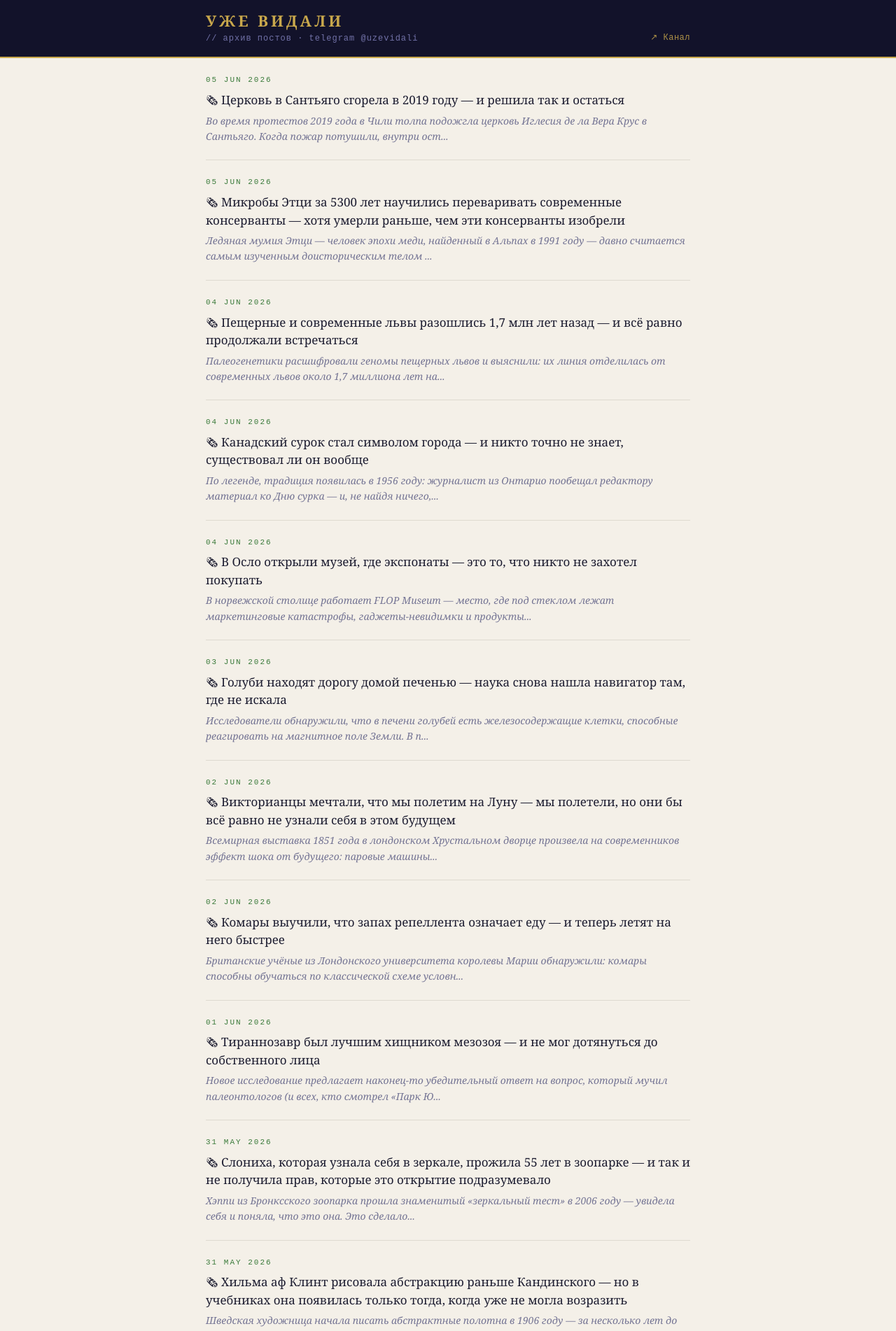
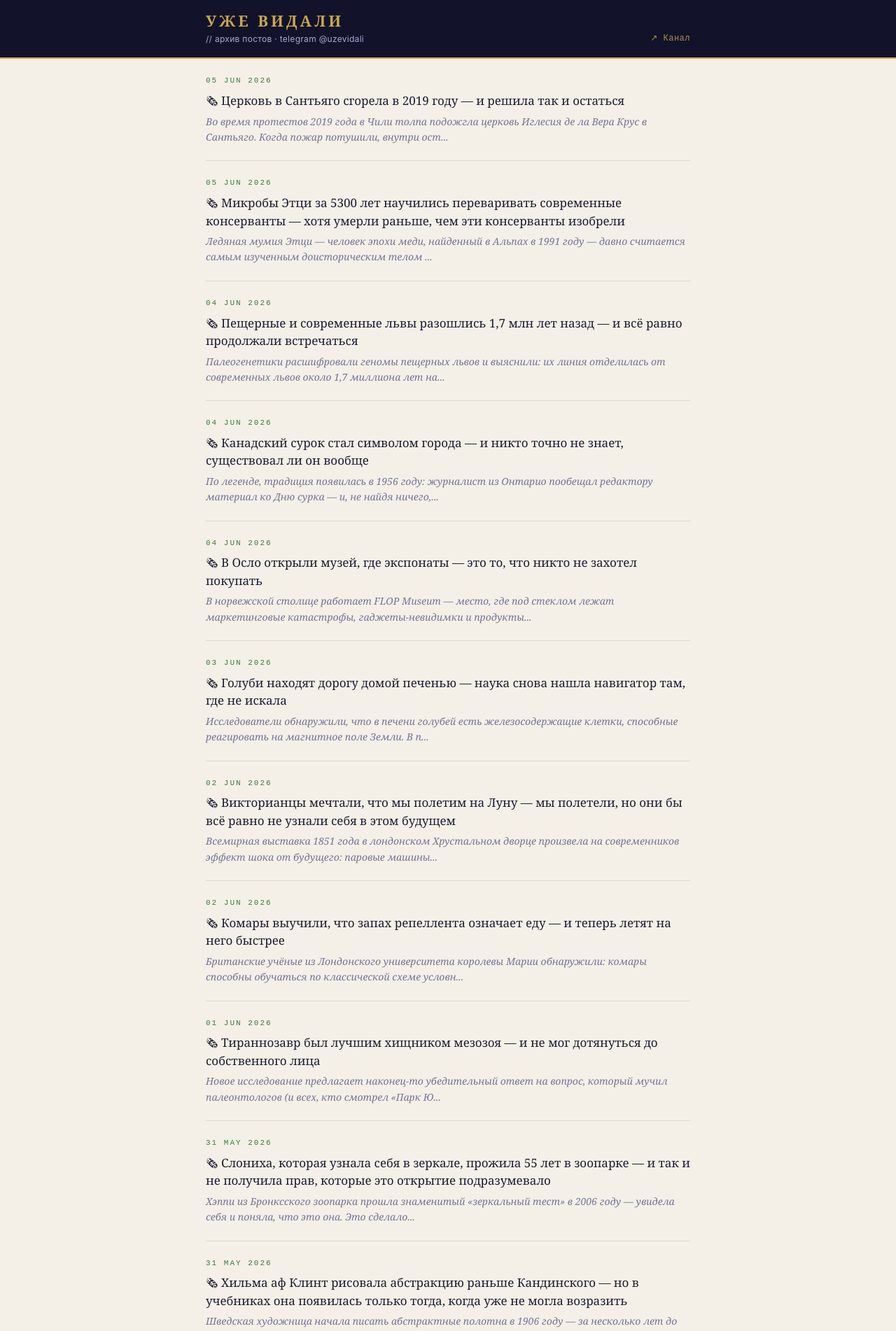
Before and after one commit to sanmaal1985/uzevidali-web, a Jekyll site: the page built from index.html, in a window 1280 px wide. Shown: the top 1902 px of the page at 70% size. Built offline with Jekyll 4.4.1, drawn with Linux system fonts in a browser that asks for light colours; the list of posts is cut into pages by our own code.

Commit message:
style(theme): refine site-tagline — system font, lighter color, tighter tracking
Co-Authored-By: Claude Sonnet 4.6 <noreply@anthropic.com>

```diff
--- a/_sass/uzevidali.scss
+++ b/_sass/uzevidali.scss
@@ -77,11 +77,12 @@ img { max-width: 100%; height: auto; display: block; }
 }
 
 .site-tagline {
-  font-family: $mono;
+  font-family: -apple-system, BlinkMacSystemFont, 'Segoe UI', Arial, sans-serif;
   font-size: 12px;
-  color: #7272a8;
-  margin-top: 5px;
-  letter-spacing: 1px;
+  font-weight: 400;
+  color: #a8a8d0;
+  margin-top: 6px;
+  letter-spacing: 0.3px;
 }
 
 .site-nav a {
```
